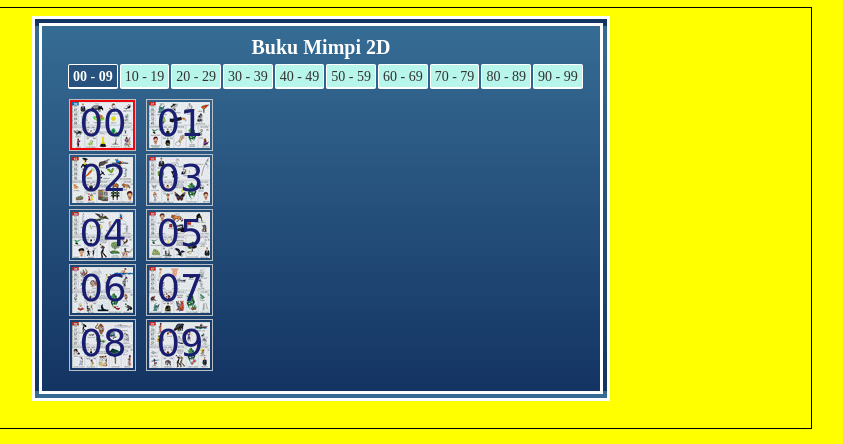
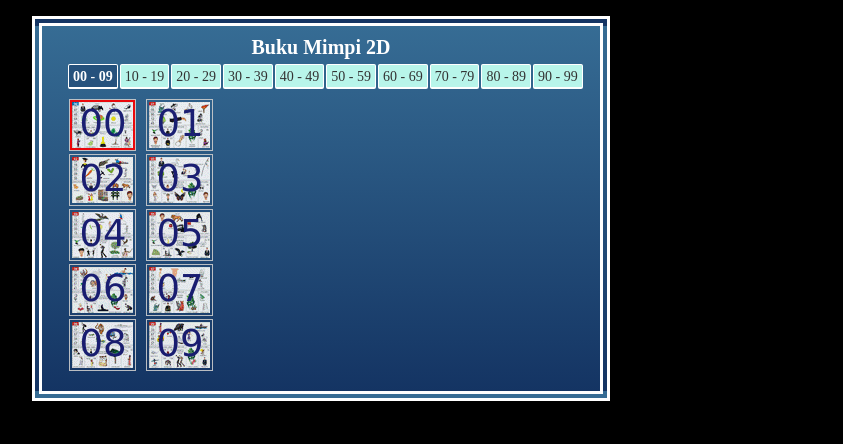
Before and after one commit to Luck36563/Luck36563.github.io, a plain HTML site: page index.html in a window 1280 px wide. Shown: the part 81-525 px from the top of the page, without its empty margins (37-880 px from the left). Drawn offline with nearby package versions, Linux system fonts and the light colour scheme.

```diff
--- a/index.html
+++ b/index.html
@@ -58,7 +58,7 @@
     });
 </script>
 
-<body style="max-width: 700px;background-color: yellow;">
+<body style="max-width: 700px;background-color: black;">
 
     <div style="display: flex;
     justify-content: center;
```
